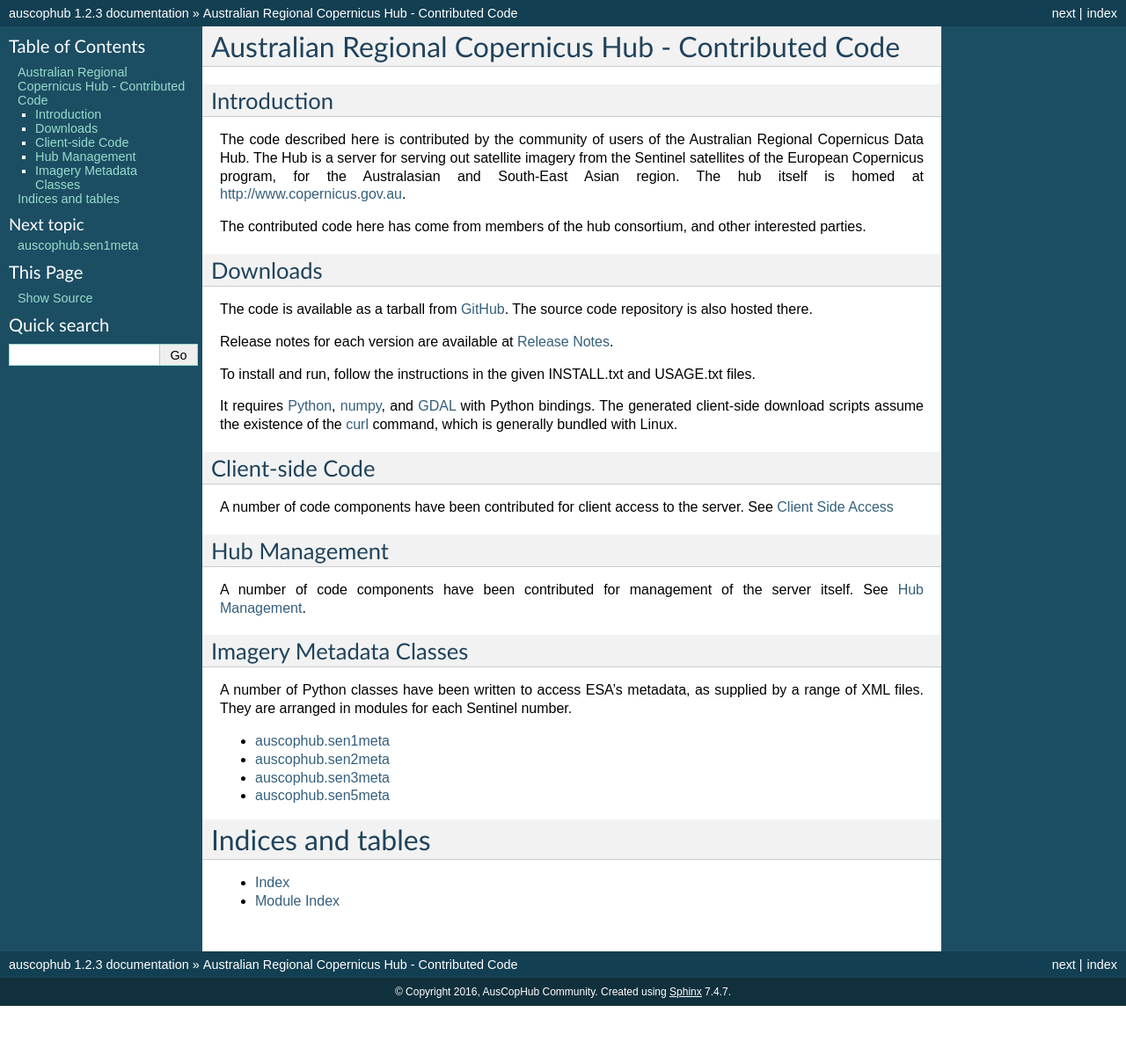
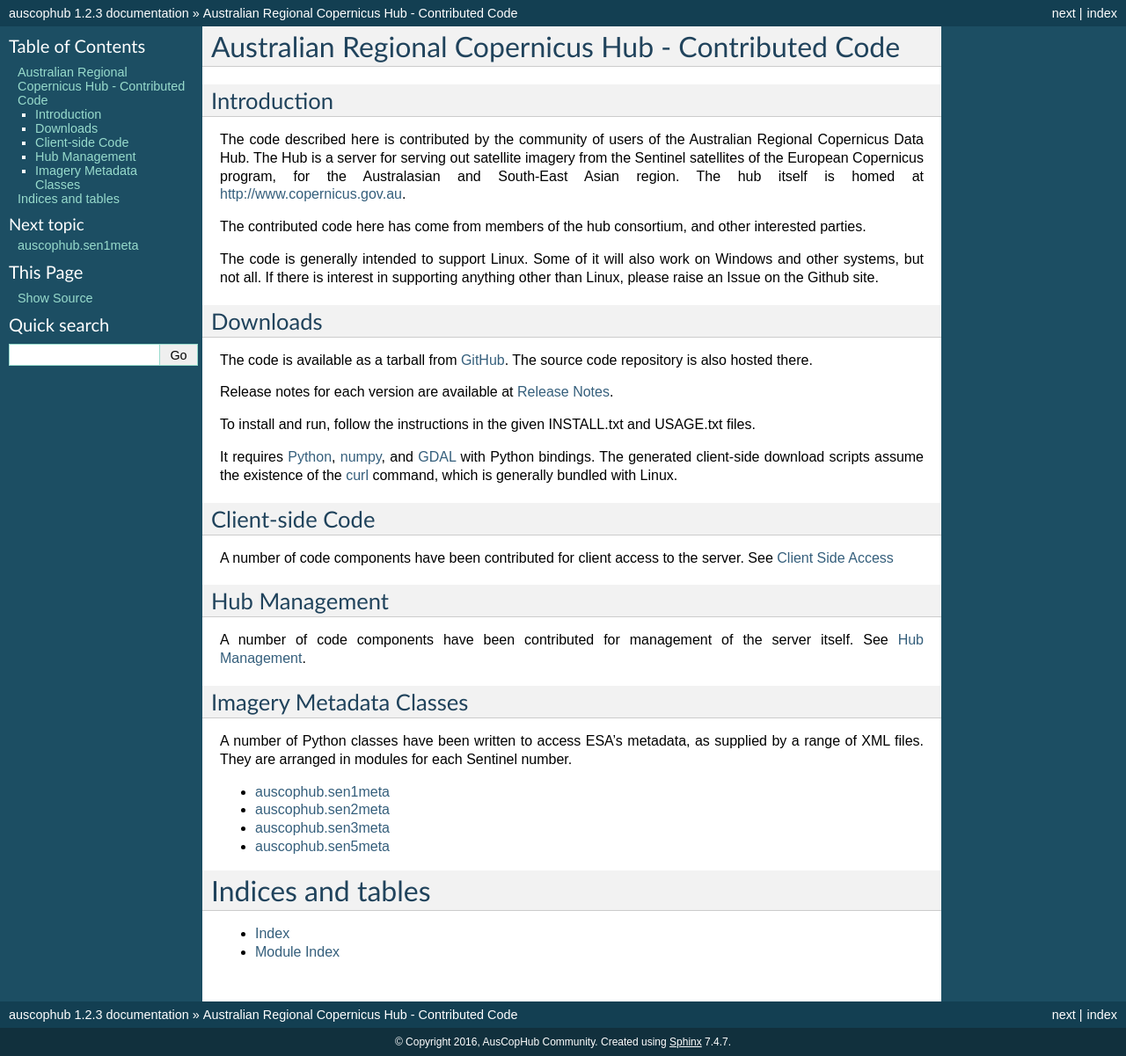
Before and after one commit to CopernicusAustralasia/auscophub, a Sphinx documentation site: the page built from doc/source/index.rst, in a window 1280 px wide. Shown: the whole page at 88% size. Built offline with Sphinx 7.4.7, drawn with Linux system fonts in a browser that asks for light colours; before the commit the page ends 1144 px from its top, so only the background shows below that.

Commit message:
Added a note about poor Windows support

```diff
--- a/doc/source/index.rst
+++ b/doc/source/index.rst
@@ -11,6 +11,10 @@ the Australasian and South-East Asian region. The hub itself is homed at
 
 The contributed code here has come from members of the hub consortium, and other
 interested parties.
+
+The code is generally intended to support Linux. Some of it will also work
+on Windows and other systems, but not all. If there is interest in supporting
+anything other than Linux, please raise an Issue on the Github site.
 
 Downloads
 ---------
```
